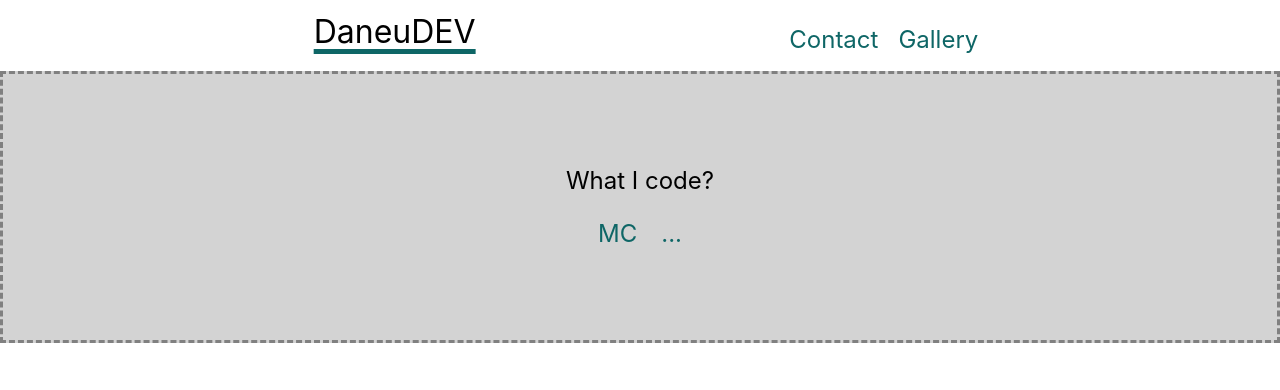
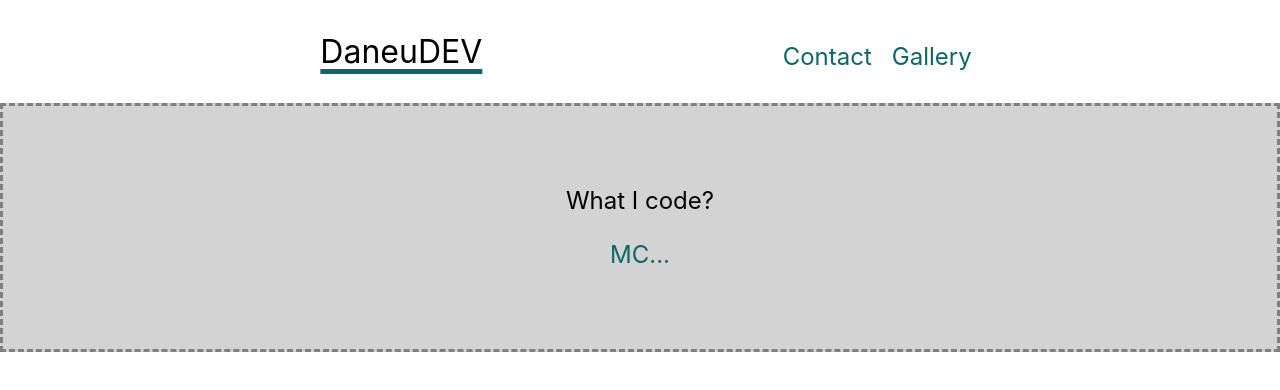
Before and after one commit to DrakeSun/daneudev.github.io, a plain HTML site: page index.html in a window 1280 px wide. Drawn offline with Linux system fonts and the light colour scheme.

Commit message:
Changing margin

```diff
--- a/styles/main.css
+++ b/styles/main.css
@@ -7,12 +7,7 @@
   padding: 0;
 }
 
-p{
-  margin: 0.75rem;
-}
-
 body{
-  margin: 0;
   font-family: Inter,-apple-system,BlinkMacSystemFont,sans-serif;
   color: black;
 }
@@ -21,16 +16,18 @@ header{
   display: flex;
   align-items: center;
   justify-content:space-evenly;
+  margin: 20px;
 }
 
 #author{
   font-size: 2rem;
   text-decoration: underline 5px var(--main-color);
   text-underline-offset: 6px;
+  margin: 0.75rem;
 }
 
 nav{
-  margin-top: 15px;
+  margin-top: 10px;
 }
 
 nav ul{
@@ -62,6 +59,7 @@ nav ul a:hover, nav ul a:focus{
 
 #anim-box{
   display: flex;
+  padding-top: 25px;
   justify-content: center;
   color: var(--main-color);
 }
```
